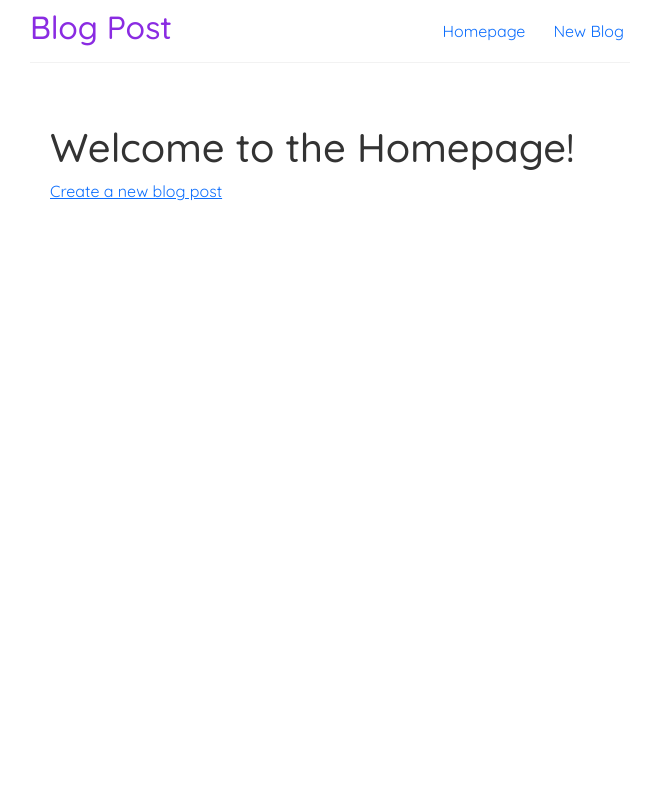
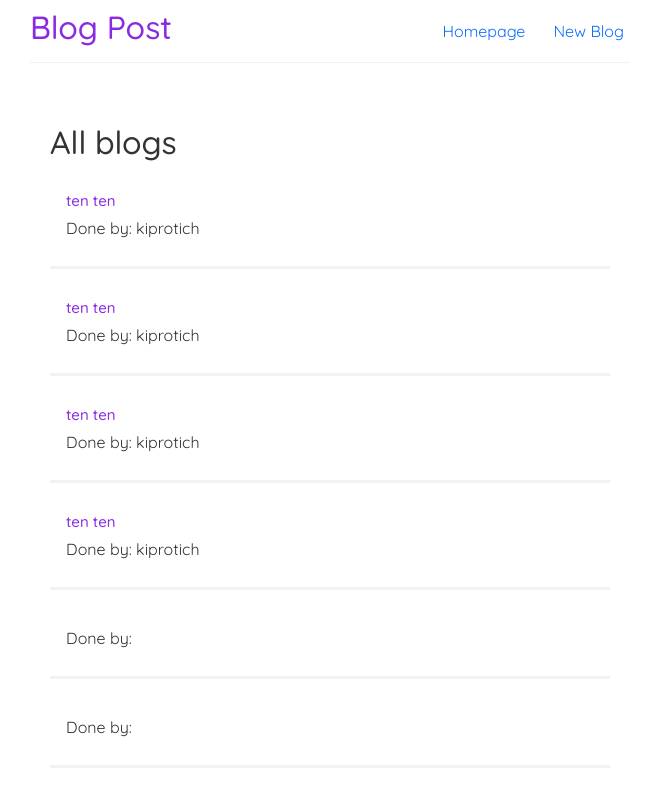
Before and after one commit to vincentrono254/React-blog, a React (Create React App) app: page / in a window 1280 px wide. Shown: the top 800 px of the page, without its empty margins (310-964 px from the left). Built offline with nearby package versions, Linux system fonts and the light colour scheme; data requests are answered from the project's data file.

Commit message:
added bloglist

```diff
--- a/data/db.json
+++ b/data/db.json
@@ -1,35 +1,5 @@
 {
   "blogs": [
-    {
-      "id": "2f40",
-      "title": "sfhdhjf",
-      "author": "dfdhhf",
-      "body": "vbcv cv c"
-    },
-    {
-      "id": "01b0",
-      "title": "sfhdhjf",
-      "author": "dfdhhf",
-      "body": "vbcv cv c"
-    },
-    {
-      "id": "078f",
-      "title": "sfhdhjf",
-      "author": "dfdhhf",
-      "body": "vbcv cv c"
-    },
-    {
-      "id": "cfc7",
-      "title": "gfhhg",
-      "author": "Sample Authorg",
-      "body": "juryhdgx"
-    },
-    {
-      "id": "0bc7",
-      "title": "rrewq",
-      "author": "Sample Authorg",
-      "body": "juryhdgx"
-    },
     {
       "id": "a907",
       "title": "ten ten",
@@ -137,6 +107,24 @@
       "title": "Software",
       "author": "Edwin ",
       "body": "A lecture at IST , his speciality is React and javasctript, he is has experience of over 10 years in the field."
+    },
+    {
+      "id": "54aa",
+      "title": "React",
+      "author": "James",
+      "body": "I love react"
+    },
+    {
+      "id": "e7c5",
+      "title": "gh",
+      "author": "ggggg",
+      "body": "jjj"
+    },
+    {
+      "id": "ad35",
+      "title": "denno",
+      "author": "ogunyo",
+      "body": "always ahead"
     }
   ]
 }
--- a/src/App.js
+++ b/src/App.js
@@ -3,6 +3,8 @@ import { BrowserRouter as Router, Route, Switch } from "react-router-dom";
 import Navbar from "./Components/Navbar";
 import Home from "./Components/Home";
 import Create from "./Components/Create";
+import BlogDetails from "./Components/BlogDetails";
+import NotFound from "./NotFound";
 
 function App() {
   return (
@@ -17,6 +19,12 @@ function App() {
             <Route path="/about">
               <Create />
             </Route>
+            <Route path="/Blog-details/:id">
+              <BlogDetails />
+            </Route>
+            <Route path="*">
+              <NotFound/>
+            </Route>
           </Switch>
         </div>
       </div>
--- /dev/null
+++ b/src/NotFound.js
@@ -0,0 +1,15 @@
+import {Link} from "react-router-dom/cjs/react-router-dom.min";
+
+const NotFound = () => {
+    return (
+      <div>
+        <h1>404</h1>
+        <p>The file you are looking for is NOT FOUND</p>
+        <Link to="/">
+          <p>GO BACK TO HOME PAGE</p>
+        </Link>
+      </div>
+    );
+}
+
+export default NotFound;
--- a/src/components/BlogDetails.js
+++ b/src/components/BlogDetails.js
@@ -1,17 +1,18 @@
 import { useHistory } from "react-router-dom/cjs/react-router-dom.min";
 import { useParams } from "react-router-dom";
-import { Button } from "react-bootstrap";
+import {Button} from "react-bootstrap";
 import axios from "axios";
+import UseFetch from "./UseFetch";
 
 const BlogDetails = () => {
   const { id } = useParams();
-  const { data: blogs } = UseFetch("http://localhost:4000/blogs" + id);
+  const { data: blogs } = UseFetch("http://localhost:4000/blogs/" + id);
   const history = useHistory();
 
   const handleDelete = (e) => {
     e.preventDefault();
 
-    axios.delete("http://localhost:4000/blogs" + id).then((res) => {
+    axios.delete("http://localhost:4000/blogs/" + id).then(res => {
       alert("blog deleted");
       history.push("/");
     });
@@ -23,7 +24,12 @@ const BlogDetails = () => {
           <h3>{blogs.title}</h3>
           <p>Done by: {blogs.author}</p>
           <p>{blogs.body}</p>
-          <Button onClick={handleDelete} variant="danger" className="mt-3"type="submit">
+          <Button
+            onClick={handleDelete}
+            variant="danger"
+            className="mt-3"
+            type="submit"
+          >
             Delete Blog
           </Button>
         </article>
--- /dev/null
+++ b/src/components/BlogList.js
@@ -0,0 +1,19 @@
+import { Link } from "react-router-dom";
+
+const BlogList = ({ blogs, title }) => {
+  return (
+    <div>
+      <h2>{title}</h2>
+      {blogs.map((blog) => (
+        <div className="preview" key={blog.id}>
+          <Link to={`Blog-details/${blog.id}`}>
+            <h3>{blog.title}</h3>
+            <p>Done by: {blog.author}</p>
+          </Link>
+        </div>
+      ))}
+    </div>
+  );
+};
+
+export default BlogList;
--- a/src/components/Home.js
+++ b/src/components/Home.js
@@ -1,12 +1,12 @@
-import { Link } from "react-router-dom";
+import BlogList from "./BlogList";
+import UseFetch from "./UseFetch";
 
 const Home = () => {
+  const { data: blogs } = UseFetch("http://localhost:4000/blogs");
+
   return (
-    <div>
-      <h1>Welcome to the Homepage!</h1>
-      <Link to="/create" className="button">
-        Create a new blog post
-      </Link>
+    <div className="home">
+      {blogs && <BlogList blogs={blogs} title="All blogs" />}
     </div>
   );
 };
--- a/src/index.css
+++ b/src/index.css
@@ -33,3 +33,20 @@
   padding: 20px;
   text-align: left;
 }
+.preview {
+  padding: 10px 16px;
+  margin: 20px 0;
+  border-bottom: solid #f2f2f2;
+}
+.preview:hover {
+  box-shadow: 1px 3px 5px rgba(0, 0, 0, 0.1);
+}
+
+.preview h3 {
+  font-size: 15px;
+  color: blueviolet;
+  margin-bottom: 6px;
+}
+.preview a {
+  text-decoration: none !important;
+}
```
Also changed, not shown: src/components/UseFetch.js (+4 -3 lines).
